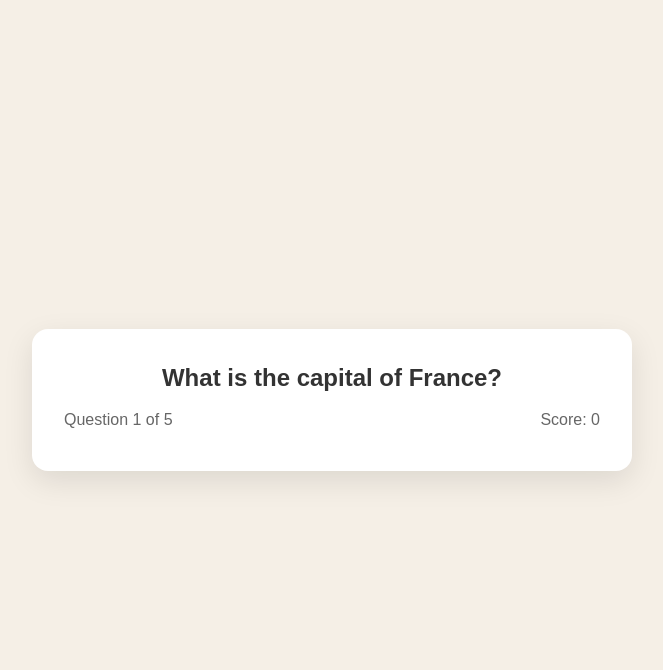
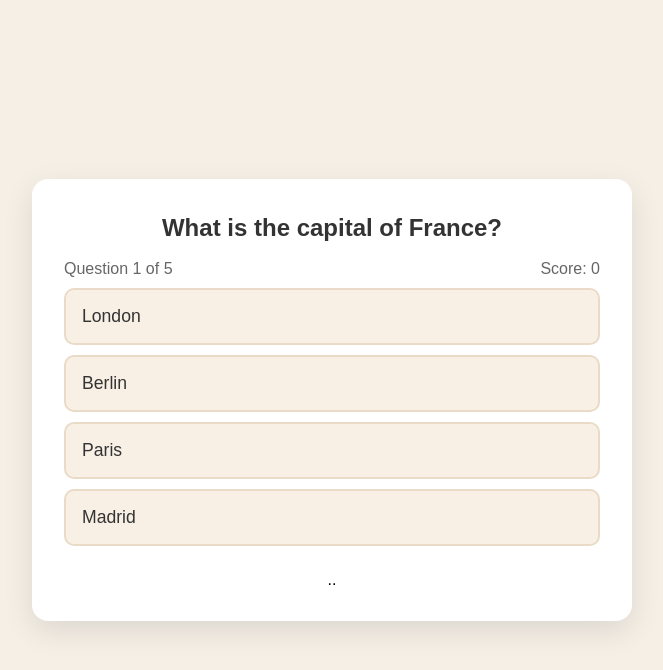
Before and after one commit to nmvan0902/15-Project-with-html-css-javascript, a plain HTML site: page 1.Quiz_Game/index.html in a window 1280 px wide. Both pictures are taken after a click on the button "Start Quiz". Shown: the whole page, without its empty margins (308-971 px from the left). Drawn offline with Linux system fonts and the light colour scheme.

Commit message:
test conflict

```diff
--- a/1.Quiz_Game/script.js
+++ b/1.Quiz_Game/script.js
@@ -3,7 +3,7 @@ const quizScreen = document.getElementById("quiz-screen")
 const resultScreen = document.getElementById("result-screen")
 const startButton = document.getElementById("start-btn")
 const questionText = document.getElementById("question-text")
-const answersContainer = document.getElementById("answers-conatiner")
+const answersContainer = document.getElementById("answers-container")
 const currentQuestionSpan = document.getElementById("current-question")
 const totalQuestionSpan = document.getElementById("total-questions")
 const scoreSpan = document.getElementById("score")
@@ -66,7 +66,7 @@ let currentQuestionIndex = 0;
 let score = 0;
 let answersDisabled = false;
 
-totalQuestionSpan.texContent = quizQuestions.length;
+totalQuestionSpan.textContent = quizQuestions.length;
 maxScoreSpan.textContent = quizQuestions.length;
 
 // EVENT LISTENER
@@ -98,13 +98,14 @@ function showQuestion() {
 
     answersContainer.innerHTML = "";
 
-    currentQuestion.answers.forEach(answer => {
+    currentQuestion.answers.map(answer => {
         const button = document.createElement("button");
         button.textContent = answer.text;
         button.classList.add("answer-btn");
 
         // what is dataset?
         button.dataset.correct = answer.correct;
+        answersContainer.append(button);
 
         button.addEventListener("click", selectAnswer);
     })
@@ -117,6 +118,7 @@ function selectAnswer(event) {
     answersDisabled = true;
 
     const selectedButton = event.target;
+    console.log(event.target)
     const isCorrect = selectedButton.dataset.correct === "true";
 
     Array.from(answersContainer.children).forEach(button => {
--- a/1.Quiz_Game/style.css
+++ b/1.Quiz_Game/style.css
@@ -68,7 +68,7 @@ body{
     margin-bottom: 10px;
 }
 
-.answer-container {
+.answers-container {
     display: flex;
     flex-direction: column;
     gap: 10px;
```
Also changed, not shown: 1.Quiz_Game/index.html (+1 -1 lines).
